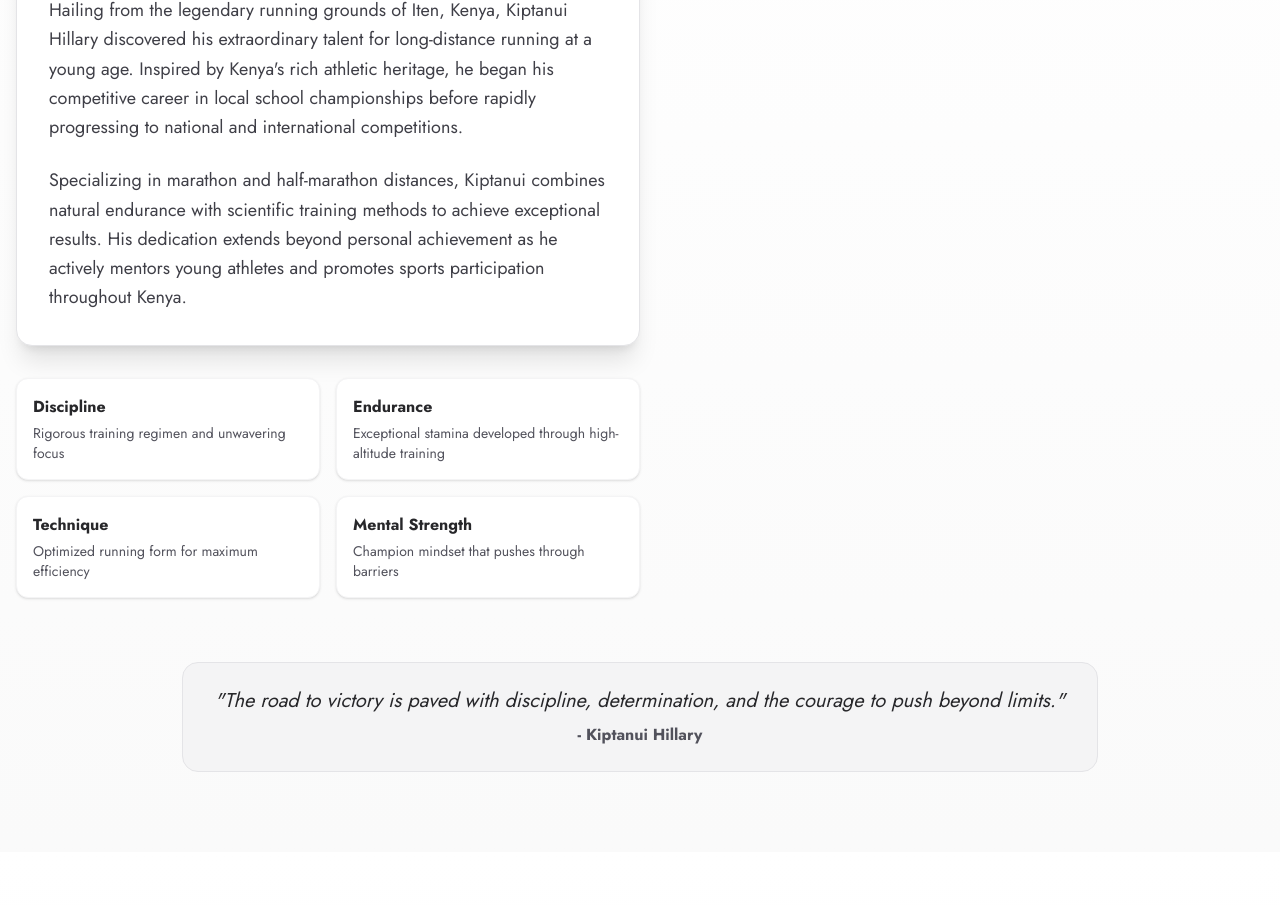
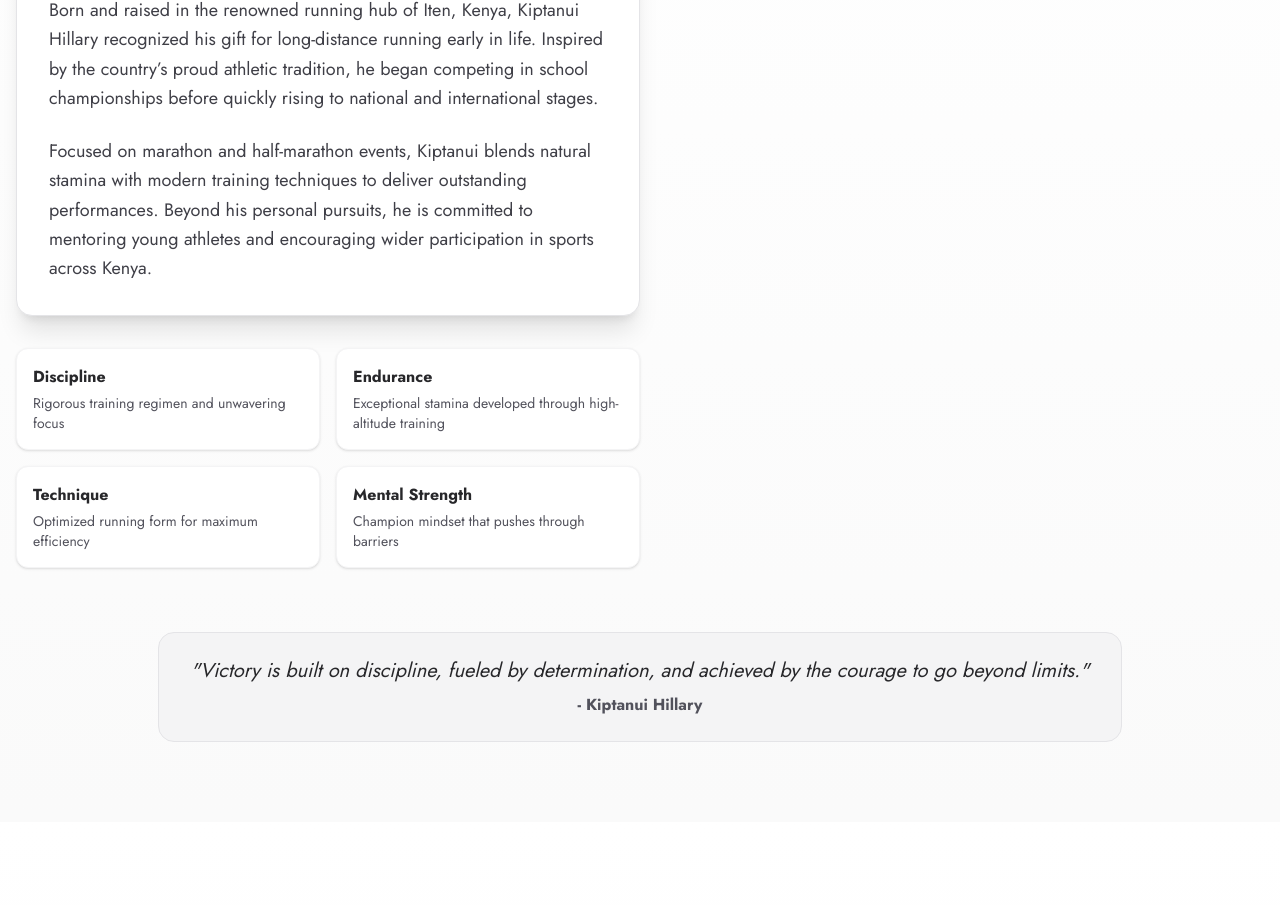
Before and after one commit to Koech161/gideon-sugut, a Next.js app: page / in a window 1280 px wide. Shown: the part 1740-2645 px from the top of the page. Built offline with nearby package versions, Linux system fonts and the light colour scheme.

Commit message:
update about content

```diff
--- a/components/About.jsx
+++ b/components/About.jsx
@@ -41,20 +41,21 @@ export default function About() {
                   My Running Journey
                 </h2>
               </div>
-              <p className="mb-6 text-lg leading-relaxed text-zinc-700">
-                Hailing from the legendary running grounds of Iten, Kenya,
-                Kiptanui Hillary discovered his extraordinary talent for
-                long-distance running at a young age. Inspired by Kenya's rich
-                athletic heritage, he began his competitive career in local
-                school championships before rapidly progressing to national
-                and international competitions.
+             <p className="mb-6 text-lg leading-relaxed text-zinc-700">
+                Born and raised in the renowned running hub of Iten, Kenya,
+                Kiptanui Hillary recognized his gift for long-distance running
+                early in life. Inspired by the country’s proud athletic tradition,
+                he began competing in school championships before quickly rising
+                to national and international stages.
               </p>
               <p className="text-lg leading-relaxed text-zinc-700">
-                Specializing in marathon and half-marathon distances, Kiptanui combines
-                natural endurance with scientific training methods to achieve exceptional
-                results. His dedication extends beyond personal achievement as he actively
-                mentors young athletes and promotes sports participation throughout Kenya.
+                Focused on marathon and half-marathon events, Kiptanui blends
+                natural stamina with modern training techniques to deliver
+                outstanding performances. Beyond his personal pursuits, he is
+                committed to mentoring young athletes and encouraging wider
+                participation in sports across Kenya.
               </p>
+
             </div>
 
             {/* Key Attributes */}
@@ -92,10 +93,11 @@ export default function About() {
         >
           <div className="inline-block px-8 py-6 border border-zinc-200 bg-zinc-100 rounded-2xl">
             <p className="text-xl italic font-medium text-zinc-800">
-              "The road to victory is paved with discipline, determination, and the courage to push beyond limits."
+              "Victory is built on discipline, fueled by determination, and achieved by the courage to go beyond limits."
             </p>
             <p className="mt-2 font-semibold text-zinc-600">- Kiptanui Hillary</p>
           </div>
+
         </motion.div>
       </div>
     </section>
```
